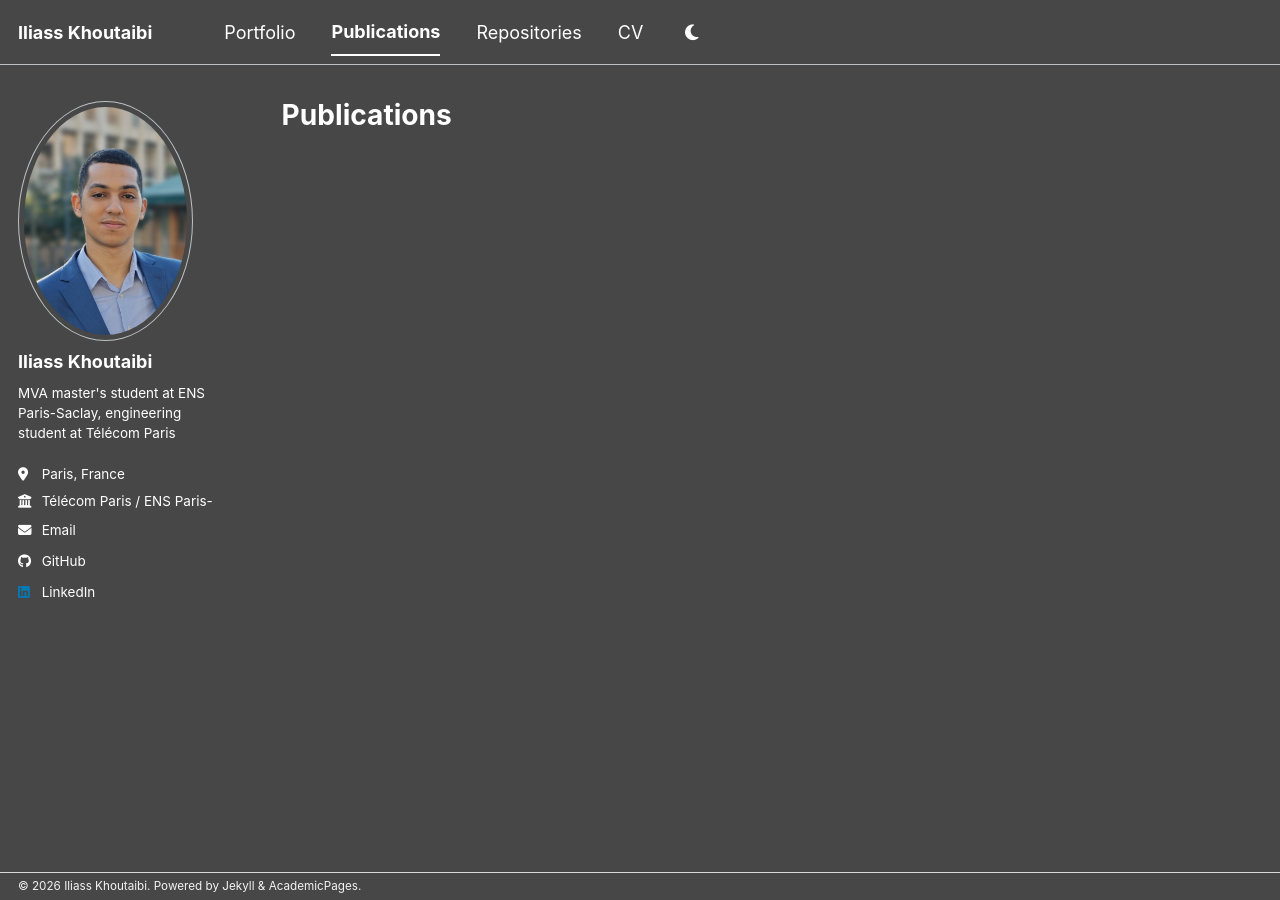
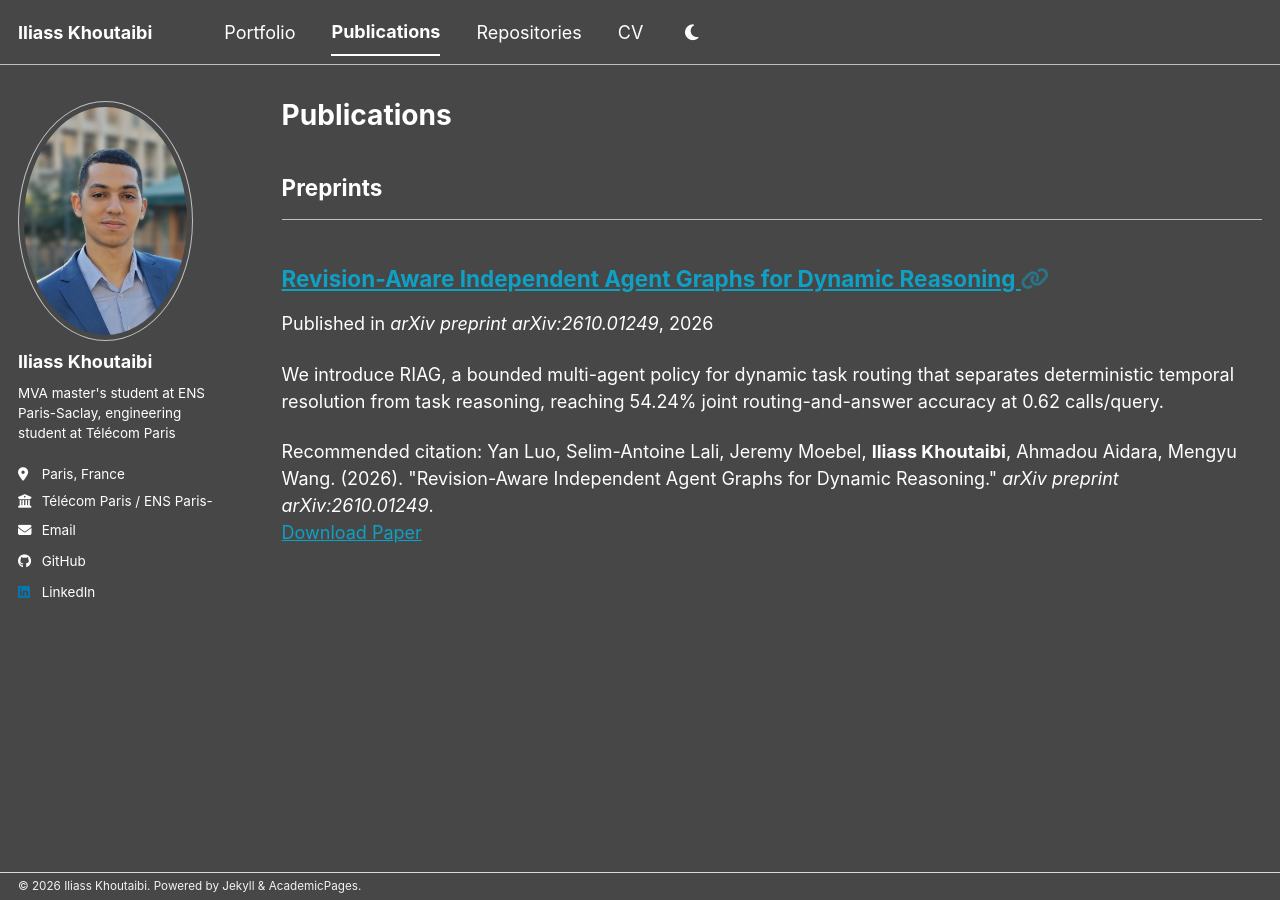
Before and after one commit to KHOUTAIBI/KHOUTAIBI.github.io, a Jekyll site: the page built from _pages/publications.html, in a window 1280 px wide. Built offline with Jekyll 4.4.1, drawn with Linux system fonts in a browser that asks for light colours; a style sheet for code colours, icons or effects is not loaded.

Commit message:
publciations added

```diff
--- a/_config.yml
+++ b/_config.yml
@@ -84,6 +84,8 @@ author:
 
 # Publication Category - The following the list of publication categories and their headings
 publication_category:
+  preprints:
+    title: 'Preprints'
   books:
     title: 'Books'
   manuscripts:
--- /dev/null
+++ b/_publications/2026-10-01-riag.md
@@ -0,0 +1,16 @@
+---
+title: "Revision-Aware Independent Agent Graphs for Dynamic Reasoning"
+collection: publications
+category: preprints
+permalink: /publications/2026-10-01-riag
+excerpt: "We introduce RIAG, a bounded multi-agent policy for dynamic task routing that separates deterministic temporal resolution from task reasoning, reaching 54.24% joint routing-and-answer accuracy at 0.62 calls/query."
+date: 2026-10-01
+venue: "arXiv preprint arXiv:2610.01249"
+paperurl: "https://arxiv.org/pdf/2610.01249"
+link: "https://arxiv.org/abs/2610.01249"
+citation: "Yan Luo, Selim-Antoine Lali, Jeremy Moebel, <b>Iliass Khoutaibi</b>, Ahmadou Aidara, Mengyu Wang. (2026). &quot;Revision-Aware Independent Agent Graphs for Dynamic Reasoning.&quot; <i>arXiv preprint arXiv:2610.01249</i>."
+---
+
+**Authors:** Yan Luo, Selim-Antoine Lali, Jeremy Moebel, **Iliass Khoutaibi**, Ahmadou Aidara, Mengyu Wang
+
+**Abstract:** Conventional reasoning protocols present a fixed, preselected task, so they cannot test whether an agent propagates relevant updates, preserves unaffected work, or reconstructs a historical task binding. We therefore study dynamic task routing, in which an event stream revises task bindings and a system must select the document version valid at each query time before solving it. To study this problem, we repurpose six widely used benchmarks: MMLU, MMLU-Pro, MedMCQA, MATH, GPQA, and HumanEval into 31,119 dynamic episodes comprising 373,428 temporally categorized queries. This setting exposes a central trade-off: recomputing after every event wastes work, whereas unguarded reuse returns stale conclusions. We introduce the Revision-Aware Independent Agent Graph (RIAG), a bounded multi-agent policy that separates deterministic temporal resolution from task reasoning. RIAG caches solutions by immutable document identity, starts each fresh task with two unexposed attempts, and conditionally invokes audit and repair, using at most four calls per document version. On this collection, homogeneous RIAG achieves 54.24% joint routing-and-answer accuracy at 0.62 calls/query, compared with 32.22% at 18.00 calls/query for the strongest comparison method; heterogeneous RIAG reaches 49.78% at 0.63 calls/query.
```
